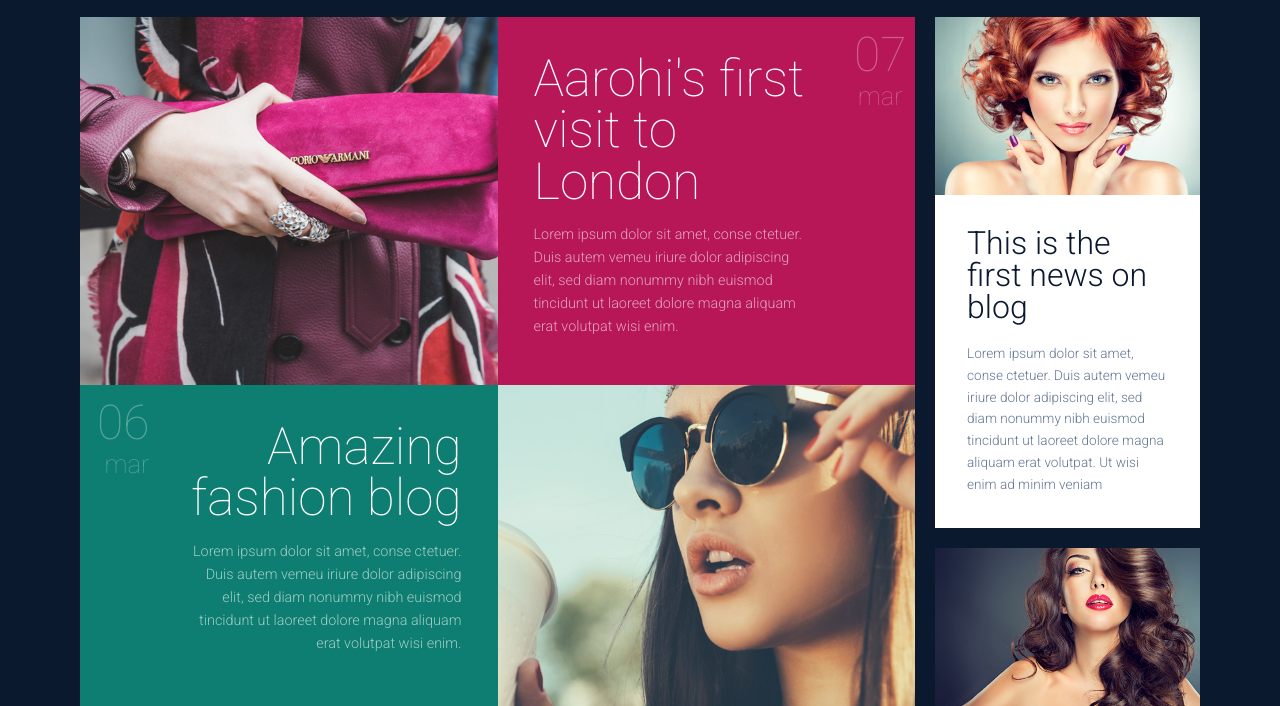
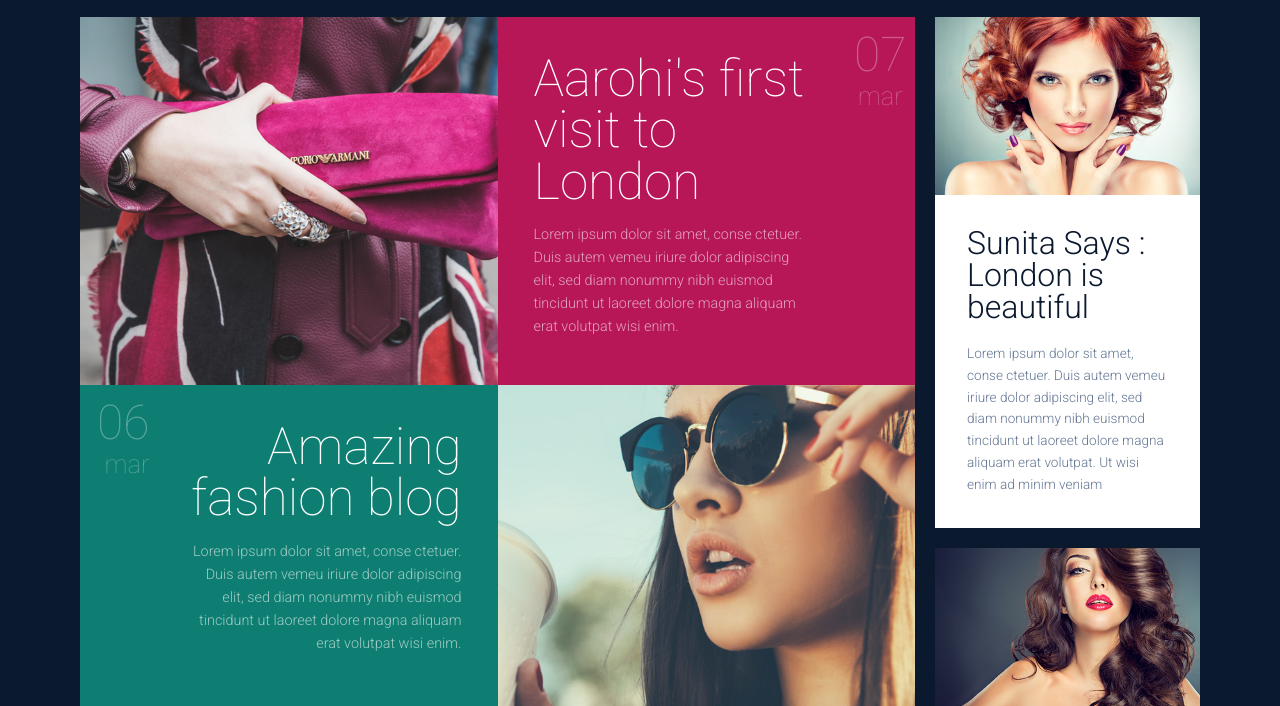
Before and after one commit to dharmendrakumar1983/my_fashion, a plain HTML site: page index.html in a window 1280 px wide. Shown: the part 94-800 px from the top of the page. Drawn offline with Linux system fonts and the light colour scheme.

Commit message:
Added by sunita

```diff
--- a/index.html
+++ b/index.html
@@ -179,7 +179,7 @@
                   <!-- NEWS 1 -->
                   <img src="img/news1.jpg" alt="News 1">
                   <div class="aside-block margin-bottom">
-                     <h3>This is the first news on blog</h3>
+                     <h3>Sunita Says : London is beautiful</h3>
                      <p>Lorem ipsum dolor sit amet, conse ctetuer. Duis autem vemeu iriure dolor adipiscing elit, sed diam nonummy nibh euismod tincidunt ut laoreet dolore magna aliquam erat volutpat. Ut wisi enim ad minim veniam</p>
                   </div>
                   <!-- NEWS 2 -->
```
